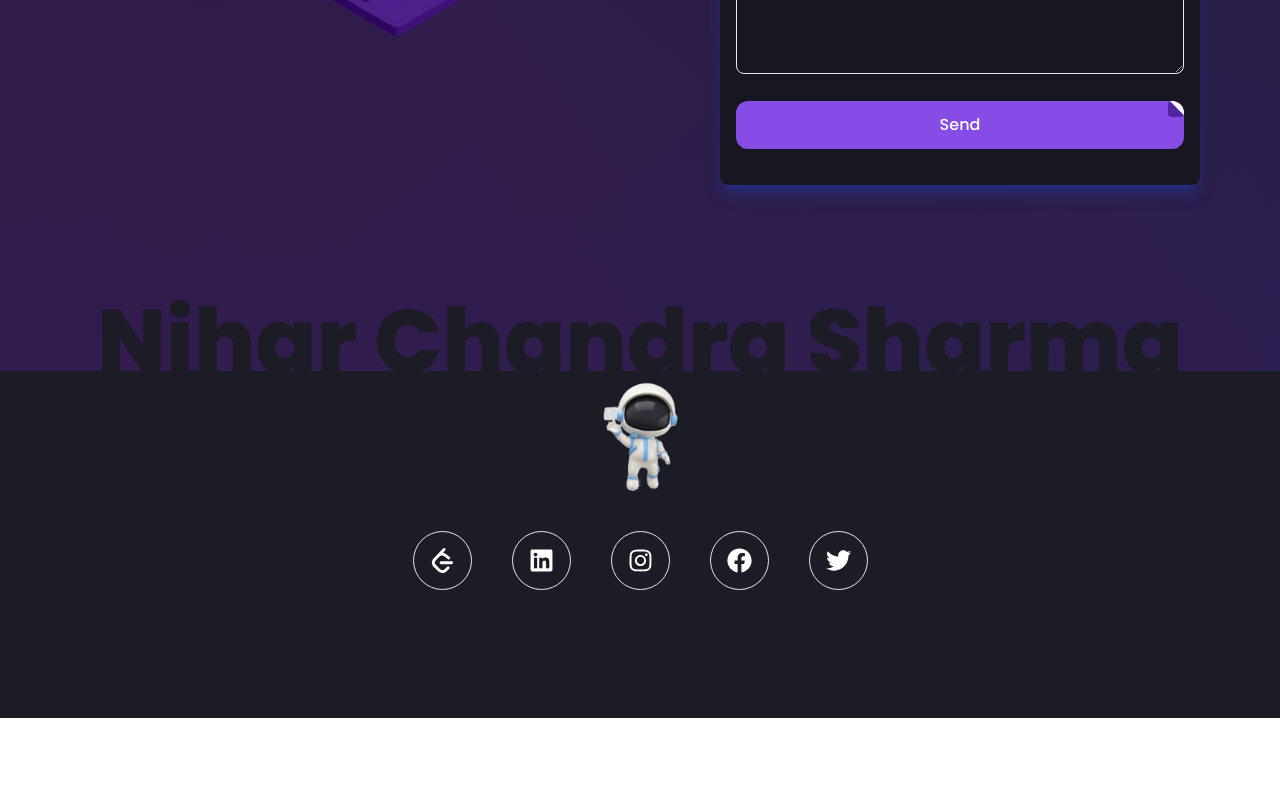
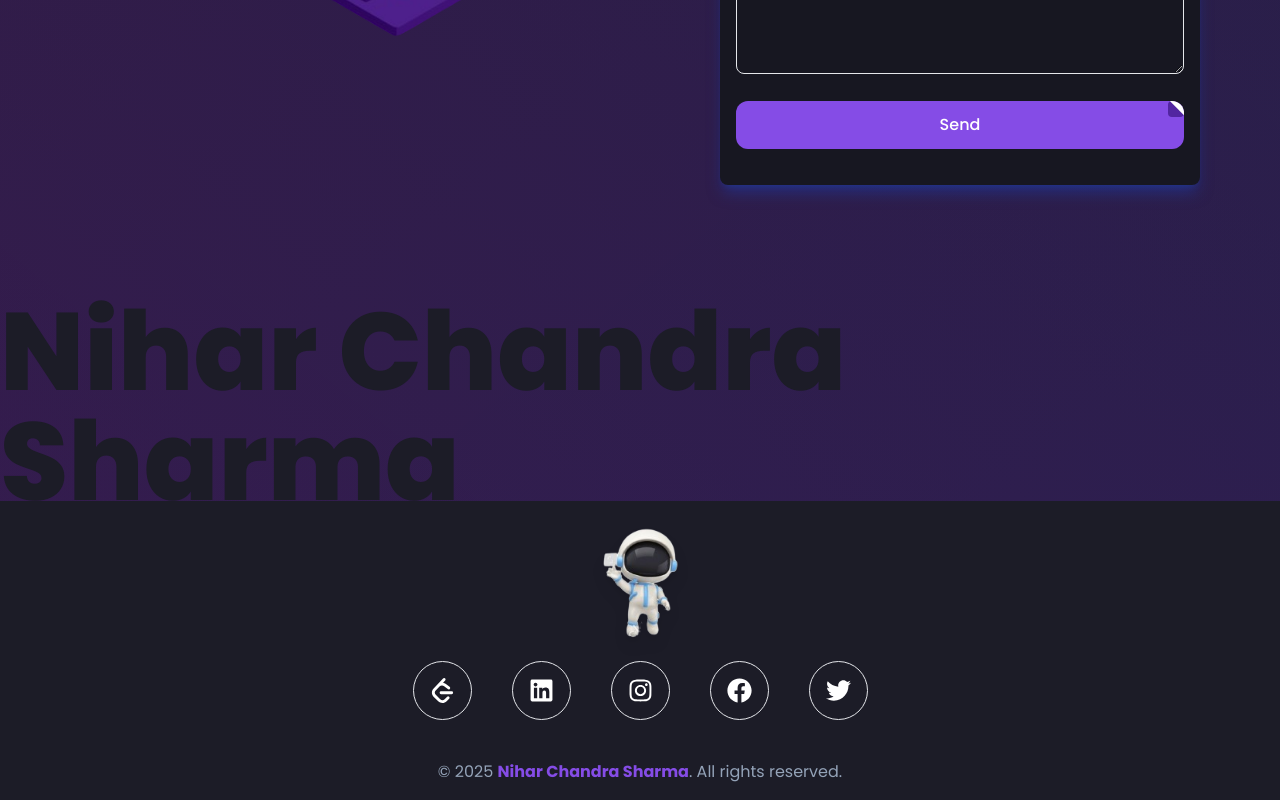
Before and after one commit to nihar8262/Nihar_PortFolio, a React (Create React App) app: page / in a window 1280 px wide. Shown: the part 8046-8846 px from the top of the page. Before the commit the page ends 8764 px from the top, so only its background shows below. Built offline with nearby package versions, Linux system fonts and the light colour scheme.

Commit message:
Updated footer UI for responsive design

```diff
--- a/src/components/contact.js
+++ b/src/components/contact.js
@@ -89,7 +89,7 @@ export const Contact = () => {
 
         </form>
         </div>
-        <h1 className=" md:text-6xl lg:text-7xl xl:text-[90px]  -mb-[0.45rem] md:font-extrabold text-3xl text-[#1C1C27] font-extrabold md:-mb-[0.6rem] lg:-mb-[0.8rem] xl:-mb-[1rem]">
+        <h1 className=" md:text-6xl lg:text-7xl xl:text-[110px]  -mb-[0.45rem] md:font-extrabold text-3xl text-[#1C1C27] font-extrabold md:-mb-[0.6rem] lg:-mb-[0.8rem] xl:-mb-[1rem]">
           Nihar Chandra Sharma
         </h1>
       </div>
--- a/src/components/footer.js
+++ b/src/components/footer.js
@@ -1,7 +1,6 @@
 import React, { useState } from "react";
 import { Bio } from "../data/constants";
 import image from "../Image/astro1.png";
-
 import { FaLinkedin, FaFacebook, FaTwitter, FaInstagram } from "react-icons/fa";
 import { SiLeetcode,SiCodeforces } from "react-icons/si";
 import { Message2 } from "./message2";
@@ -10,18 +9,18 @@ export const Footer = () => {
   const [nav ,setNav]=useState(false);
   return (
     <div
-    className="relative flex  flex-col justify-center items-center mt-40 ">
+    className="relative flex  flex-col justify-center items-center w-full mt-32">
 
-      <div className=" absolute -top-40 z-0   transfom transition duration-500 hover:scale-125  hover:-translate-y-10">
+      <div className=" absolute -top-28 z-0   transfom transition duration-500 hover:scale-125  hover:-translate-y-4">
         <button onClick={()=> setNav(!nav)}>
         {
                 nav ? <Message2/> :null
             }
-        <img src={image} alt="" className="w-28"></img>
+        <img src={image} alt="" className="w-24 md:w-28 drop-shadow-lg"></img>
         </button>
       </div>
 
-      <div className="flex flex-wrap items-center mb-32 gap-10">
+      <div className="flex flex-wrap items-center justify-center gap-6 md:gap-10 ]   mb-8 mt-8">
 
       <div className="hover:bg-gradient-to-r from-black via-black/70 to-orange-400  transform transition duration-500 hover:scale-125 cursor-pointer border p-4 rounded-full">
           <a href={Bio.leetcode} target="_blank">
@@ -60,6 +59,11 @@ export const Footer = () => {
         </div> */}
 
       </div>
+      <div className="text-center mt-2 pb-4">
+        <p className="text-slate-400 text-sm md:text-base">
+          &copy; {new Date().getFullYear()} <span className="font-bold text-[#854CE6]">Nihar Chandra Sharma</span>. All rights reserved.
+        </p>
+      </div>
     </div>
   );
 };
```
